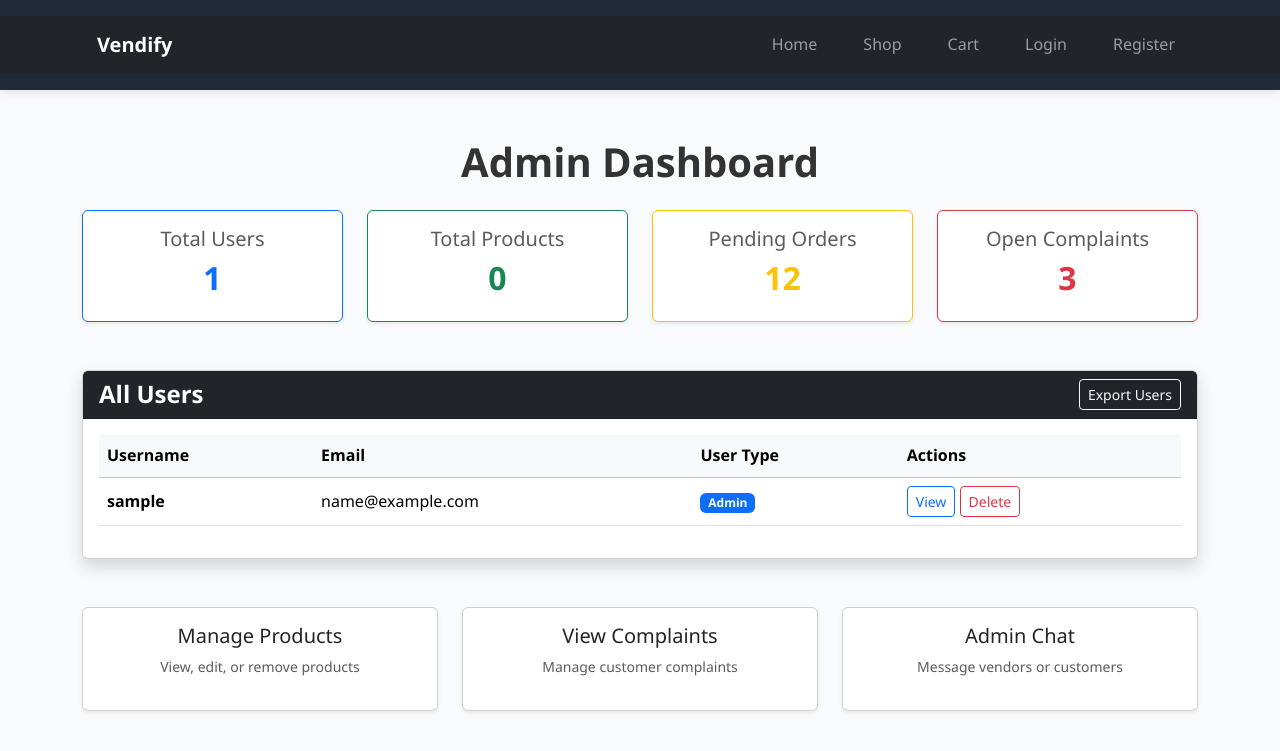
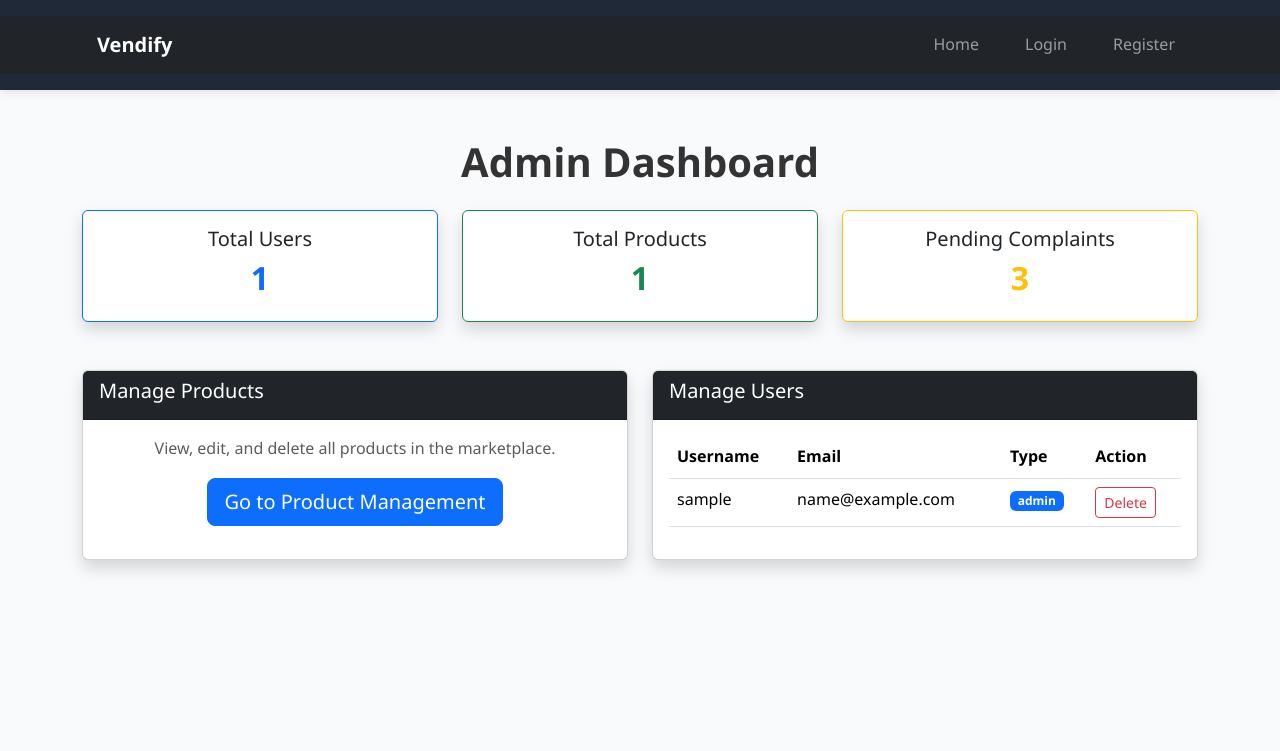
Before and after one commit to AGarnerGinger/Vendify, a Flask app: template templates/admin_dashboard.html in a window 1280 px wide. Shown: the top 751 px of the page. Run offline with Flask 3, Linux system fonts and the light colour scheme; the template is opened without the code that fills it: most values are stand-ins (such as "Sample title", 1, 10 or a date in 2020).

Commit message:
minor update

```diff
--- a/main.py
+++ b/main.py
@@ -13,7 +13,7 @@ UPLOAD_FOLDER = 'static/uploads/products'
 ALLOWED_EXTENSIONS = {'png', 'jpg', 'jpeg', 'gif', 'webp'}
 
 app.config['UPLOAD_FOLDER'] = UPLOAD_FOLDER
-app.config['MAX_CONTENT_LENGTH'] = 5 * 1024 * 1024  # 5MB
+app.config['MAX_CONTENT_LENGTH'] = 5 * 1024 * 1024
 
 os.makedirs(UPLOAD_FOLDER, exist_ok=True)
 
@@ -62,7 +62,7 @@ def register():
                 """), {"u": username, "e": email, "p": hashed, "t": user_type})
                 conn.commit()
 
-            flash("Registration successful! Please log in.", "success")
+            flash("Registration successful!", "success")
             return redirect(url_for('login'))
         except Exception:
             flash("Registration failed.", "danger")
@@ -84,9 +84,9 @@ def login():
                 session['user_type'] = user.user_type
                 return redirect(url_for('index'))
 
-            flash("Invalid username or password", "danger")
+            flash("Invalid credentials", "danger")
         except Exception:
-            flash("Login error occurred", "danger")
+            flash("Login error", "danger")
     return render_template('login.html')
 
 @app.route('/logout')
@@ -94,7 +94,7 @@ def logout():
     session.clear()
     return redirect(url_for('index'))
 
-# ====================== PUBLIC PRODUCTS ======================
+# ====================== PUBLIC ======================
 @app.route('/products')
 def products_page():
     search = request.args.get('search', '')
@@ -111,11 +111,11 @@ def product_detail(pid):
         product = conn.execute(text("SELECT * FROM products WHERE product_id = :id"), {"id": pid}).fetchone()
     return render_template('product_detail.html', product=product)
 
-# ====================== VENDOR SECTION ======================
+# ====================== VENDOR ======================
 @app.route('/vendor/products')
 def vendor_products():
     if session.get('user_type') != 'vendor':
-        flash("Unauthorized access", "danger")
+        flash("Unauthorized", "danger")
         return redirect(url_for('index'))
     with get_db() as conn:
         prods = conn.execute(text("SELECT * FROM products WHERE vendor_id = :vid"),
@@ -157,7 +157,7 @@ def add_product():
             flash("Product added successfully!", "success")
             return redirect(url_for('vendor_products'))
         except Exception as e:
-            flash(f"Error adding product: {str(e)}", "danger")
+            flash(f"Error: {str(e)}", "danger")
     return render_template('add_product.html')
 
 @app.route('/edit-product/<int:pid>', methods=['GET', 'POST'])
@@ -181,9 +181,8 @@ def edit_product(pid):
             with get_db() as conn:
                 if image_filename:
                     conn.execute(text("""
-                        UPDATE products
-                        SET title=:t, price=:p, sale_price=:sp, inventory=:i, description=:d, image=:img
-                        WHERE product_id=:id AND vendor_id=:vid
+                        UPDATE products SET title=:t, price=:p, sale_price=:sp, inventory=:i,
+                        description=:d, image=:img WHERE product_id=:id AND vendor_id=:vid
                     """), {
                         "t": request.form['title'], "p": float(request.form['price']),
                         "sp": sale_price, "i": int(request.form.get('inventory', 0)),
@@ -192,19 +191,18 @@ def edit_product(pid):
                     })
                 else:
                     conn.execute(text("""
-                        UPDATE products
-                        SET title=:t, price=:p, sale_price=:sp, inventory=:i, description=:d
-                        WHERE product_id=:id AND vendor_id=:vid
+                        UPDATE products SET title=:t, price=:p, sale_price=:sp, inventory=:i,
+                        description=:d WHERE product_id=:id AND vendor_id=:vid
                     """), {
                         "t": request.form['title'], "p": float(request.form['price']),
                         "sp": sale_price, "i": int(request.form.get('inventory', 0)),
                         "d": request.form.get('description', ''), "id": pid, "vid": session['user_id']
                     })
                 conn.commit()
-            flash("Product updated successfully!", "success")
+            flash("Product updated!", "success")
             return redirect(url_for('vendor_products'))
         except Exception as e:
-            flash(f"Error updating product: {str(e)}", "danger")
+            flash(f"Error updating: {str(e)}", "danger")
 
     with get_db() as conn:
         product = conn.execute(text("SELECT * FROM products WHERE product_id = :id AND vendor_id = :vid"),
@@ -231,8 +229,7 @@ def cart():
     with get_db() as conn:
         items = conn.execute(text("""
             SELECT c.*, p.title, p.price, p.sale_price, p.image
-            FROM cart_items c
-            JOIN products p ON c.product_id = p.product_id
+            FROM cart_items c JOIN products p ON c.product_id = p.product_id
             WHERE c.user_id = :uid
         """), {"uid": session['user_id']}).fetchall()
     total = sum((float(item.sale_price) if item.sale_price else float(item.price)) * item.quantity for item in items)
@@ -245,8 +242,7 @@ def add_to_cart(pid):
     with get_db() as conn:
         conn.execute(text("""
             INSERT INTO cart_items (user_id, product_id, quantity)
-            VALUES (:uid, :pid, 1)
-            ON DUPLICATE KEY UPDATE quantity = quantity + 1
+            VALUES (:uid, :pid, 1) ON DUPLICATE KEY UPDATE quantity = quantity + 1
         """), {"uid": session['user_id'], "pid": pid})
         conn.commit()
     return jsonify({"success": True})
@@ -274,8 +270,7 @@ def checkout():
             with get_db() as conn:
                 items = conn.execute(text("""
                     SELECT c.product_id, c.quantity, p.price, p.sale_price
-                    FROM cart_items c
-                    JOIN products p ON c.product_id = p.product_id
+                    FROM cart_items c JOIN products p ON c.product_id = p.product_id
                     WHERE c.user_id = :uid
                 """), {"uid": session['user_id']}).fetchall()
 
@@ -287,22 +282,19 @@ def checkout():
                 """), {"uid": session['user_id'], "total": total})
                 order_id = result.lastrowid
 
-                # Reduce stock
                 for item in items:
                     conn.execute(text("UPDATE products SET inventory = inventory - :qty WHERE product_id = :pid"),
                                {"qty": item.quantity, "pid": item.product_id})
 
-                # Clear cart
                 conn.execute(text("DELETE FROM cart_items WHERE user_id = :uid"), {"uid": session['user_id']})
                 conn.commit()
 
             flash(f"Order #{order_id} placed successfully!", "success")
             return redirect(url_for('my_orders'))
-        except Exception as e:
-            flash("Failed to place order. Please try again.", "danger")
+        except Exception:
+            flash("Failed to place order", "danger")
             return redirect(url_for('cart'))
 
-    # GET request
     with get_db() as conn:
         items = conn.execute(text("""
             SELECT c.*, p.title, p.price, p.sale_price, p.image
@@ -321,7 +313,7 @@ def my_orders():
                             {"uid": session['user_id']}).fetchall()
     return render_template('orders.html', orders=orders)
 
-# ====================== CHAT (Fixed) ======================
+# ====================== CHAT ======================
 @app.route('/chat', methods=['GET', 'POST'])
 def chat():
     if 'user_id' not in session:
@@ -346,7 +338,6 @@ def chat():
         except Exception:
             flash("Failed to send message", "danger")
 
-    # Load page
     with get_db() as conn:
         vendors = conn.execute(text("SELECT user_id, username FROM users WHERE user_type = 'vendor'")).fetchall()
         messages = conn.execute(text("""
@@ -377,7 +368,7 @@ def complaints_page():
                 "dt": request.form['demand_type']
             })
             conn.commit()
-        flash("Complaint submitted successfully!", "success")
+        flash("Complaint submitted!", "success")
         return redirect(url_for('complaints_page'))
 
     with get_db() as conn:
@@ -391,9 +382,46 @@ def admin_dashboard():
     if session.get('user_type') != 'admin':
         flash("Unauthorized", "danger")
         return redirect(url_for('index'))
+
     with get_db() as conn:
         users = conn.execute(text("SELECT * FROM users")).fetchall()
-    return render_template('admin_dashboard.html', users=users)
+        products = conn.execute(text("SELECT * FROM products")).fetchall()
+
+    return render_template('admin_dashboard.html', users=users, products=products)
+
+@app.route('/admin/products')
+def admin_products():
+    if session.get('user_type') != 'admin':
+        flash("Unauthorized", "danger")
+        return redirect(url_for('index'))
+
+    with get_db() as conn:
+        products = conn.execute(text("SELECT * FROM products ORDER BY product_id DESC")).fetchall()
+    return render_template('admin_products.html', products=products)
+
+@app.route('/admin/delete-product/<int:pid>')
+def admin_delete_product(pid):
+    if session.get('user_type') != 'admin':
+        flash("Unauthorized", "danger")
+        return redirect(url_for('index'))
+
+    with get_db() as conn:
+        conn.execute(text("DELETE FROM products WHERE product_id = :pid"), {"pid": pid})
+        conn.commit()
+    flash("Product deleted successfully.", "success")
+    return redirect(url_for('admin_products'))
+
+@app.route('/admin/delete-user/<int:uid>')
+def admin_delete_user(uid):
+    if session.get('user_type') != 'admin':
+        flash("Unauthorized", "danger")
+        return redirect(url_for('index'))
+
+    with get_db() as conn:
+        conn.execute(text("DELETE FROM users WHERE user_id = :uid"), {"uid": uid})
+        conn.commit()
+    flash("User deleted successfully.", "success")
+    return redirect(url_for('admin_dashboard'))
 
 if __name__ == '__main__':
     app.run(debug=True)
--- a/templates/admin_dashboard.html
+++ b/templates/admin_dashboard.html
@@ -3,78 +3,81 @@
 
 {% block content %}
 <div class="container my-5">
-
     <h1 class="mb-4 text-center">Admin Dashboard</h1>
 
-    <!-- Statistics Cards -->
-    <div class="row g-4 mb-5">
-        <div class="col-md-3">
-            <div class="card text-center shadow-sm border-primary">
+    <div class="row g-4">
+
+        <!-- Quick Stats -->
+        <div class="col-md-4">
+            <div class="card text-center shadow border-primary">
                 <div class="card-body">
-                    <h5 class="text-muted">Total Users</h5>
+                    <h5>Total Users</h5>
                     <h2 class="text-primary">{{ users|length }}</h2>
                 </div>
             </div>
         </div>
-        <div class="col-md-3">
-            <div class="card text-center shadow-sm border-success">
+        <div class="col-md-4">
+            <div class="card text-center shadow border-success">
                 <div class="card-body">
-                    <h5 class="text-muted">Total Products</h5>
-                    <h2 class="text-success" id="total-products">0</h2>
+                    <h5>Total Products</h5>
+                    <h2 class="text-success">{{ products|length if products else 0 }}</h2>
                 </div>
             </div>
         </div>
-        <div class="col-md-3">
-            <div class="card text-center shadow-sm border-warning">
+        <div class="col-md-4">
+            <div class="card text-center shadow border-warning">
                 <div class="card-body">
-                    <h5 class="text-muted">Pending Orders</h5>
-                    <h2 class="text-warning">12</h2>
-                </div>
-            </div>
-        </div>
-        <div class="col-md-3">
-            <div class="card text-center shadow-sm border-danger">
-                <div class="card-body">
-                    <h5 class="text-muted">Open Complaints</h5>
-                    <h2 class="text-danger">3</h2>
+                    <h5>Pending Complaints</h5>
+                    <h2 class="text-warning">3</h2>
                 </div>
             </div>
         </div>
     </div>
 
-    <!-- All Users Section -->
-    <div class="card shadow mb-5">
-        <div class="card-header bg-dark text-white d-flex justify-content-between align-items-center">
-            <h4 class="mb-0">All Users</h4>
-            <a href="#" class="btn btn-sm btn-outline-light">Export Users</a>
+    <div class="row mt-5">
+        <!-- Manage Products -->
+        <div class="col-md-6 mb-4">
+            <div class="card shadow h-100">
+                <div class="card-header bg-dark text-white">
+                    <h5>Manage Products</h5>
+                </div>
+                <div class="card-body text-center">
+                    <p class="text-muted">View, edit, and delete all products in the marketplace.</p>
+                    <a href="/admin/products" class="btn btn-primary btn-lg">
+                        Go to Product Management
+                    </a>
+                </div>
+            </div>
+        </div>
+
+        <!-- Manage Users -->
+        <div class="col-md-6 mb-4">
+            <div class="card shadow h-100">
+                <div class="card-header bg-dark text-white">
+                    <h5>Manage Users</h5>
                 </div>
                 <div class="card-body">
                     <div class="table-responsive">
-                <table class="table table-hover align-middle">
-                    <thead class="table-light">
+                        <table class="table table-hover">
+                            <thead>
                                 <tr>
                                     <th>Username</th>
                                     <th>Email</th>
-                            <th>User Type</th>
-                            <th>Actions</th>
+                                    <th>Type</th>
+                                    <th>Action</th>
                                 </tr>
                             </thead>
                             <tbody>
                                 {% for user in users %}
                                 <tr>
-                            <td><strong>{{ user.username }}</strong></td>
+                                    <td>{{ user.username }}</td>
                                     <td>{{ user.email }}</td>
+                                    <td><span class="badge bg-{{ 'danger' if user.user_type=='admin' else 'success' if user.user_type=='vendor' else 'primary' }}">{{ user.user_type }}</span></td>
                                     <td>
-                                <span class="badge
-                                    {% if user.user_type == 'admin' %}bg-danger
-                                    {% elif user.user_type == 'vendor' %}bg-success
-                                    {% else %}bg-primary{% endif %}">
-                                    {{ user.user_type|capitalize }}
-                                </span>
-                            </td>
-                            <td>
-                                <button class="btn btn-sm btn-outline-primary">View</button>
-                                <button class="btn btn-sm btn-outline-danger">Delete</button>
+                                        <button class="btn btn-sm btn-outline-danger"
+                                                onclick="if(confirm('Delete user {{ user.username }}?')) window.location='/admin/delete-user/{{ user.user_id }}'">
+                                            Delete
+                                        </button>
                                     </td>
                                 </tr>
                                 {% endfor %}
@@ -83,51 +86,7 @@
                     </div>
                 </div>
             </div>
-
-    <!-- Quick Links -->
-    <div class="row g-4">
-        <div class="col-md-4">
-            <a href="/products" class="text-decoration-none">
-                <div class="card shadow-sm h-100 hover-card">
-                    <div class="card-body text-center">
-                        <h5>Manage Products</h5>
-                        <p class="text-muted small">View, edit, or remove products</p>
         </div>
     </div>
-            </a>
 </div>
-        <div class="col-md-4">
-            <a href="/complaints" class="text-decoration-none">
-                <div class="card shadow-sm h-100 hover-card">
-                    <div class="card-body text-center">
-                        <h5>View Complaints</h5>
-                        <p class="text-muted small">Manage customer complaints</p>
-                    </div>
-                </div>
-            </a>
-        </div>
-        <div class="col-md-4">
-            <a href="/chat" class="text-decoration-none">
-                <div class="card shadow-sm h-100 hover-card">
-                    <div class="card-body text-center">
-                        <h5>Admin Chat</h5>
-                        <p class="text-muted small">Message vendors or customers</p>
-                    </div>
-                </div>
-            </a>
-        </div>
-    </div>
-
-</div>
-
-<style>
-.hover-card {
-    transition: all 0.3s ease;
-}
-.hover-card:hover {
-    transform: translateY(-5px);
-    box-shadow: 0 10px 25px rgba(0,0,0,0.1) !important;
-}
-</style>
-
 {% endblock %}
--- a/templates/base.html
+++ b/templates/base.html
@@ -47,22 +16,43 @@
         <nav class="navbar navbar-expand-lg navbar-dark bg-dark">
             <div class="container">
                 <a class="navbar-brand fw-bold" href="/">Vendify</a>
+
                 <button class="navbar-toggler" type="button" data-bs-toggle="collapse" data-bs-target="#navbarNav">
                     <span class="navbar-toggler-icon"></span>
                 </button>
+
                 <div class="collapse navbar-collapse" id="navbarNav">
                     <ul class="navbar-nav ms-auto">
                         <li class="nav-item"><a class="nav-link" href="/">Home</a></li>
-                        <li class="nav-item"><a class="nav-link" href="/products">Shop</a></li>
-                        <li class="nav-item"><a class="nav-link" href="/cart">Cart</a></li>
 
                         {% if session.user_id %}
+                            {% if session.user_type == 'admin' %}
+                                <!-- Admin Navigation -->
+                                <li class="nav-item">
+                                    <a class="nav-link" href="/admin">Admin Panel</a>
+                                </li>
+                            {% else %}
+                                <!-- Regular Users / Vendors -->
+                                <li class="nav-item">
+                                    <a class="nav-link" href="/products">Shop</a>
+                                </li>
+                            {% endif %}
+
+                            <li class="nav-item"><a class="nav-link" href="/cart">Cart</a></li>
+
                             {% if session.user_type == 'vendor' %}
                                 <li class="nav-item"><a class="nav-link" href="/vendor/products">My Products</a></li>
                                 <li class="nav-item"><a class="nav-link" href="/add-product">Add Product</a></li>
                             {% endif %}
+
                             <li class="nav-item"><a class="nav-link" href="/chat">Messages</a></li>
-                            <li class="nav-item"><a class="nav-link" href="/logout">Logout ({{ session.username }})</a></li>
+                            <li class="nav-item"><a class="nav-link" href="/orders">My Orders</a></li>
+
+                            <li class="nav-item">
+                                <a class="nav-link" href="/logout">
+                                    Logout ({{ session.username }})
+                                </a>
+                            </li>
                         {% else %}
                             <li class="nav-item"><a class="nav-link" href="/login">Login</a></li>
                             <li class="nav-item"><a class="nav-link" href="/register">Register</a></li>
@@ -77,7 +67,7 @@
     {% with messages = get_flashed_messages(with_categories=true) %}
         {% if messages %}
             {% for category, message in messages %}
-                <div class="alert alert-{{ category if category else 'info' }} text-center mb-0 rounded-0">
+                <div class="alert alert-{{ category if category in ['success','danger','warning','info'] else 'info' }} text-center mb-0 rounded-0">
                     {{ message }}
                 </div>
             {% endfor %}
@@ -86,16 +76,14 @@
 
     {% block content %}{% endblock %}
 
-    <!-- Floating Chat Button -->
-    {% if session.user_id %}
-    <button id="chat-button" onclick="window.location.href='/chat'" title="Open Chat">
+    <!-- Floating Chat Button (only for logged in users) -->
+    {% if session.user_id and session.user_type != 'admin' %}
+    <button id="chat-button" onclick="window.location.href='/chat'" title="Open Messages">
         💬
     </button>
     {% endif %}
 
-    <!-- Bootstrap JS -->
     <script src="https://cdn.jsdelivr.net/npm/bootstrap@5.3.3/dist/js/bootstrap.bundle.min.js"></script>
-
     {% block scripts %}{% endblock %}
 </body>
 </html>
--- a/templates/index.html
+++ b/templates/index.html
@@ -111,9 +111,9 @@ function addToCart(id) {
     .then(response => response.json())
     .then(data => {
         if (data.success) {
-            alert('✅ Added to cart!');
+            alert('Added to cart!');
         } else if (data.error === "out_of_stock") {
-            alert('❌ Out of stock!');
+            alert('Out of stock!');
         } else {
             alert('Please log in to add items.');
         }
```
Also changed, not shown: other parts of templates/base.html (+0 -31 lines), templates/admin_products.html (added, +71 -0 lines). Lines whose indentation alone changed are shown as unchanged.
